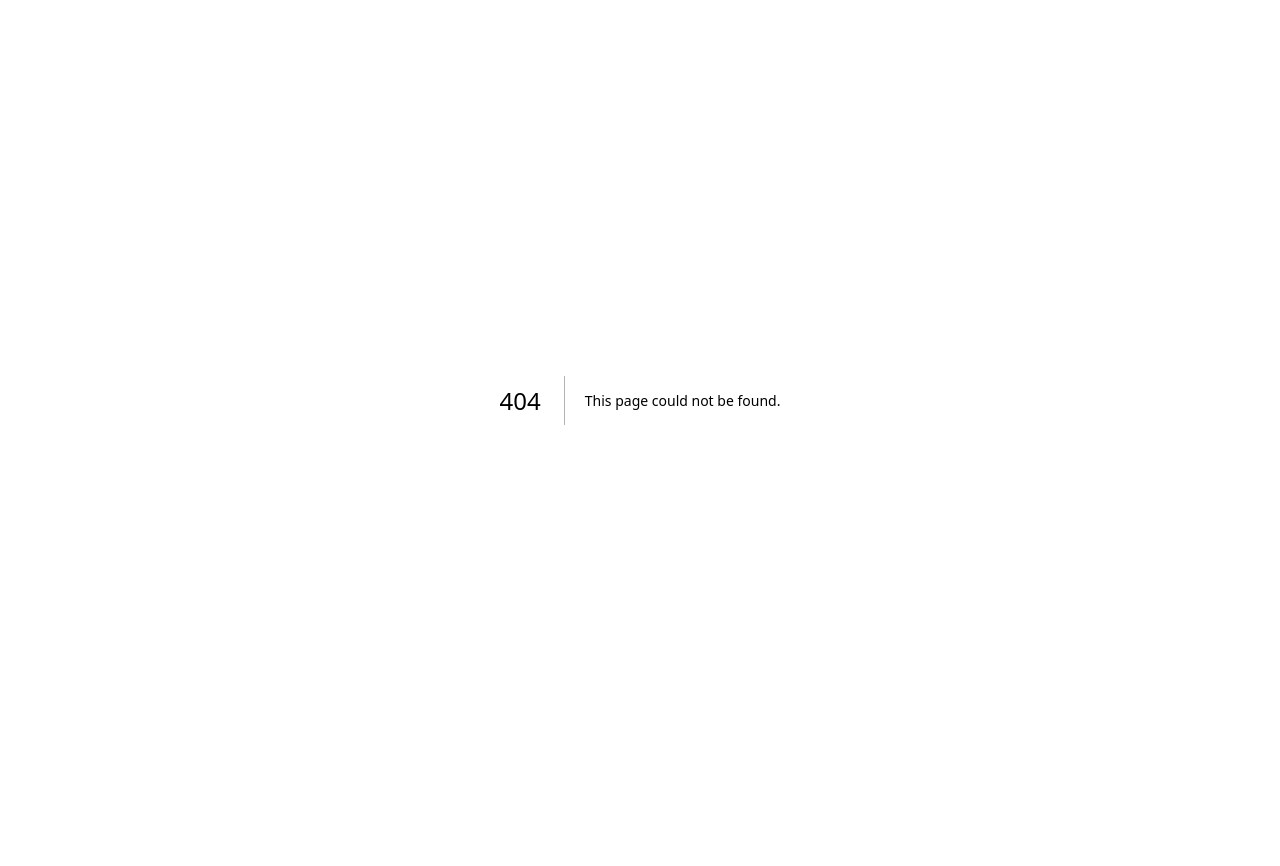
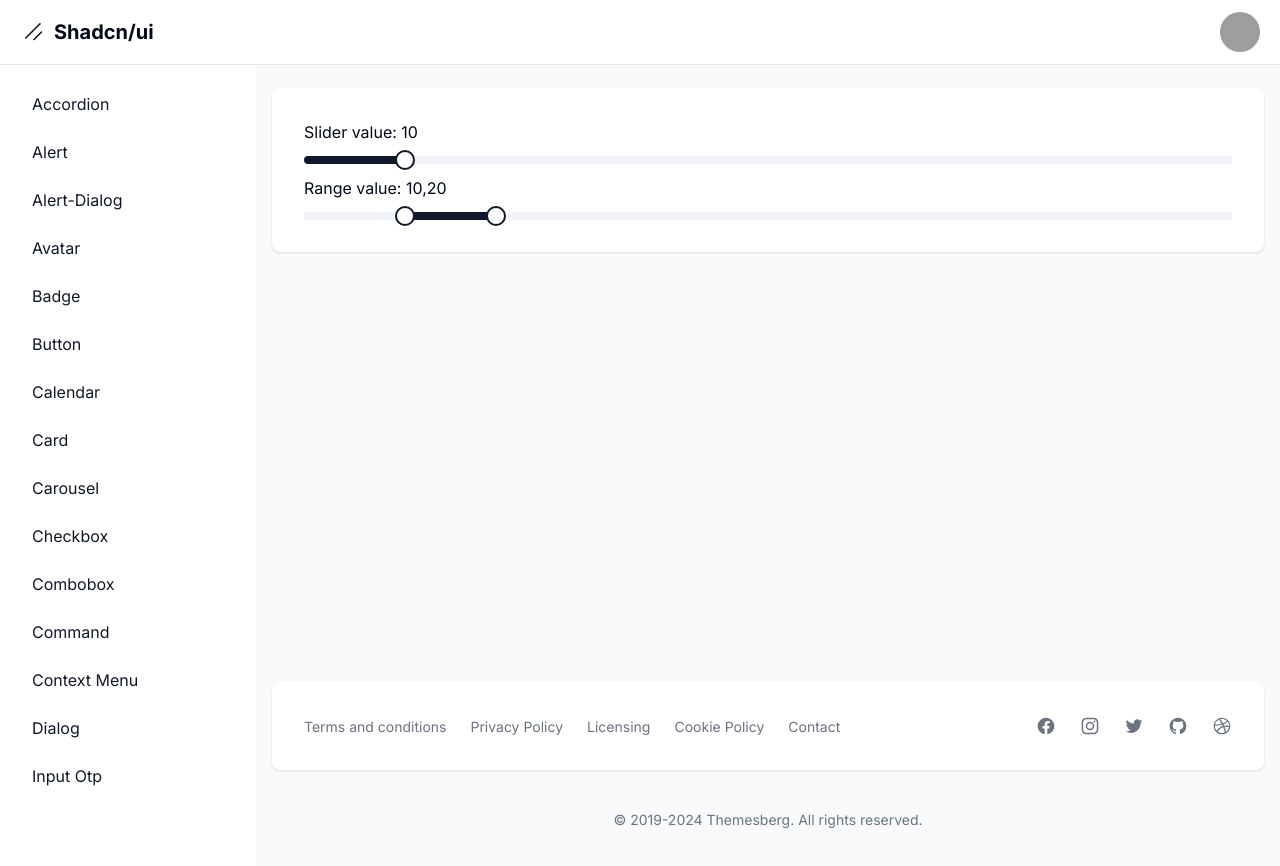
Before and after one commit to jorgeramos2068/next-app-03-shadcn-dashboard, a Next.js app: page /dashboard/slider in a window 1280 px wide. Before the commit this address had no page. Shown: the top 866 px of the page. Before the commit the page ends 800 px from the top, so only its background shows below. Built offline with nearby package versions, Linux system fonts and the light colour scheme; grey boxes are pictures that could not be loaded.

Commit message:
feat: add and configure slider component

```diff
--- a/package.json
+++ b/package.json
@@ -20,6 +20,7 @@
     "@radix-ui/react-menubar": "^1.1.1",
     "@radix-ui/react-popover": "^1.1.1",
     "@radix-ui/react-progress": "^1.1.0",
+    "@radix-ui/react-slider": "^1.2.0",
     "@radix-ui/react-slot": "^1.1.0",
     "class-variance-authority": "^0.7.0",
     "clsx": "^2.1.1",
--- a/src/app/dashboard/layout.tsx
+++ b/src/app/dashboard/layout.tsx
@@ -21,6 +21,7 @@
   { name: 'progress', href: 'progress' },
   { name: 'sheet', href: 'sheet' },
   { name: 'skeleton', href: 'skeleton' },
+  { name: 'slider', href: 'slider' },
 ].sort((a, b) => a.name.localeCompare(b.name));
 
 export default function DashboardLayout({ children }: { children: React.ReactNode }) {
--- /dev/null
+++ b/src/app/dashboard/slider/page.tsx
@@ -0,0 +1,28 @@
+'use client';
+
+import * as React from 'react';
+
+import { Slider } from '@/components/ui/slider';
+
+export default function Page() {
+  const [sliderValue, setSliderValue] = React.useState(10);
+  const [rangeValue, setRangeValue] = React.useState([10, 20]);
+
+  const onValueChange = (value: number[]): void => {
+    setSliderValue(value[0]);
+  };
+
+  const onRangeChange = (value: number[]): void => {
+    setRangeValue(value);
+  };
+
+  return (
+    <div className="grid grid-cols-1 gap-3">
+      <span>Slider value: {sliderValue}</span>
+      <Slider defaultValue={[sliderValue]} max={100} onValueChange={onValueChange} step={1} />
+
+      <span>Range value: {rangeValue.join(',')}</span>
+      <Slider defaultValue={rangeValue} max={100} onValueChange={onRangeChange} step={1} />
+    </div>
+  );
+}
--- /dev/null
+++ b/src/components/ui/slider.tsx
@@ -0,0 +1,26 @@
+'use client';
+
+import * as React from 'react';
+import * as SliderPrimitive from '@radix-ui/react-slider';
+
+import { cn } from '@/lib/utils';
+
+const Slider = React.forwardRef<
+  React.ElementRef<typeof SliderPrimitive.Root>,
+  React.ComponentPropsWithoutRef<typeof SliderPrimitive.Root>
+>(({ className, ...props }, ref) => (
+  <SliderPrimitive.Root
+    ref={ref}
+    className={cn('relative flex w-full touch-none select-none items-center', className)}
+    {...props}
+  >
+    <SliderPrimitive.Track className="relative h-2 w-full grow overflow-hidden rounded-full bg-secondary">
+      <SliderPrimitive.Range className="absolute h-full bg-primary" />
+    </SliderPrimitive.Track>
+    <SliderPrimitive.Thumb className="block h-5 w-5 rounded-full border-2 border-primary bg-background ring-offset-background transition-colors focus-visible:outline-none focus-visible:ring-2 focus-visible:ring-ring focus-visible:ring-offset-2 disabled:pointer-events-none disabled:opacity-50" />
+    <SliderPrimitive.Thumb className="block h-5 w-5 rounded-full border-2 border-primary bg-background ring-offset-background transition-colors focus-visible:outline-none focus-visible:ring-2 focus-visible:ring-ring focus-visible:ring-offset-2 disabled:pointer-events-none disabled:opacity-50" />
+  </SliderPrimitive.Root>
+));
+Slider.displayName = SliderPrimitive.Root.displayName;
+
+export { Slider };
```
Also changed, not shown: 1 other file (tests, documents, lock files or other folders).
